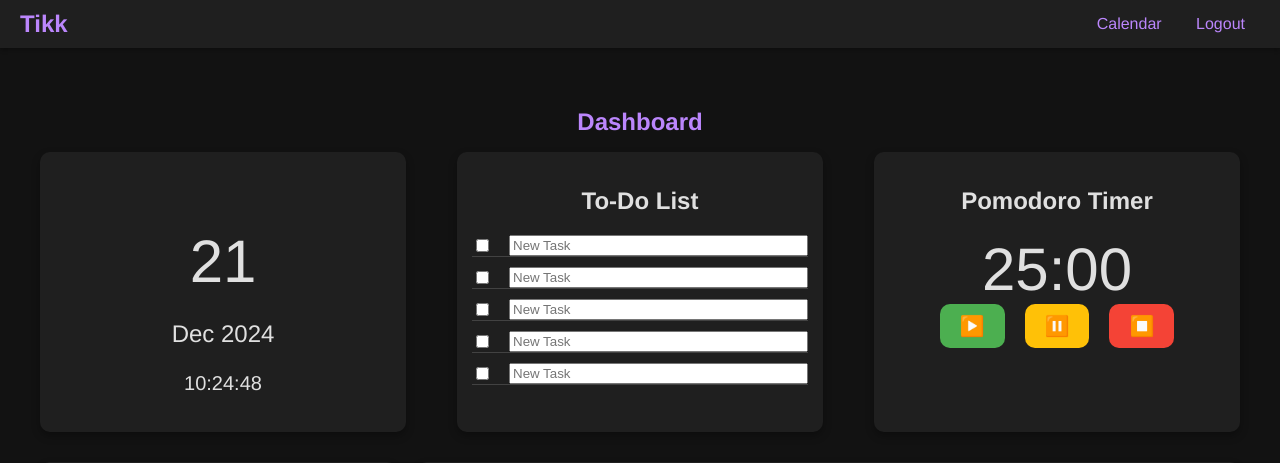
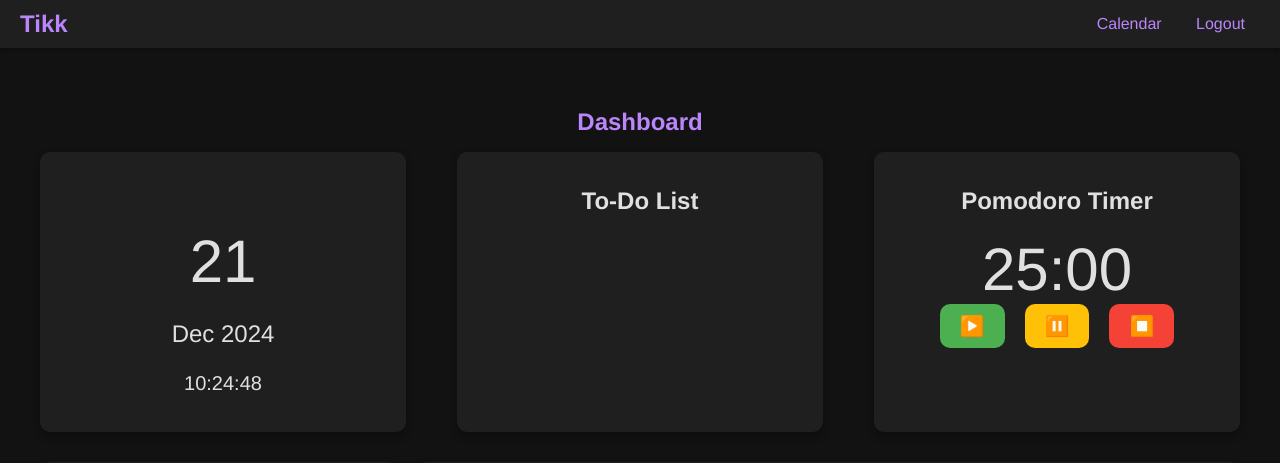
Before and after one commit to xeena26/ProjectTikk, a Flask app: page /dashboard in a window 1280 px wide. Shown: the top 463 px of the page. Run offline with Flask 3, Linux system fonts and the light colour scheme; a user stored in the database is signed in.

Commit message:
empty to-do list

```diff
--- a/main.py
+++ b/main.py
@@ -1,4 +1,4 @@
-from flask import Flask, render_template, request, redirect, url_for, flash
+from flask import Flask, render_template, request, redirect, url_for, flash, jsonify
 from flask_sqlalchemy import SQLAlchemy
 from flask_login import LoginManager, UserMixin, login_user, current_user, logout_user, login_required
 from flask_migrate import Migrate
@@ -51,7 +51,6 @@ def login():
             flash('Login Unsuccessful. Please check username and password', 'danger')
     return render_template('login.html', title='Login', form=form)
 
-
 @app.route('/dashboard', methods=['GET', 'POST'])
 @login_required
 def dashboard():
@@ -77,7 +76,6 @@ def register():
 @app.route('/calendar')
 @login_required
 def calendar():
-    # Render calendar.html
     return render_template('calendar.html')
 
 @app.route('/logout')
@@ -127,5 +125,17 @@ def delete_task(task_id):
     flash('Task deleted successfully!', 'success')
     return redirect(url_for('dashboard'))
 
+@app.route('/update_tasks', methods=['POST'])
+@login_required
+def update_tasks():
+    updated_tasks = request.json.get('tasks')
+    for updated_task in updated_tasks:
+        task = Task.query.get(updated_task['id'])
+        if task and task.user_id == current_user.id:
+            task.title = updated_task['title']
+            task.completed = updated_task['completed']
+    db.session.commit()
+    return jsonify({"status": "success"})
+
 if __name__ == '__main__':
     app.run(debug=True)
--- a/static/styles.css
+++ b/static/styles.css
@@ -147,23 +126,25 @@ footer {
     gap: 10px;
 }
 
-.task-item {
-    display: flex;
-    align-items: center;
-    justify-content: space-between;
-    border-bottom: 1px solid #424242;
-    /* Darker border */
+.task-item, .small-task-item {
+    background-color: #2e2e2e;
+    border: 1px solid #424242;
+    padding: 10px;
+    margin-bottom: 10px;
+    border-radius: 5px;
+    cursor: grab;
 }
 
-.task-item input[type="checkbox"] {
+.task-item input[type="checkbox"], .small-task-item input[type="checkbox"] {
     margin-right: 10px;
 }
 
-.task-item input[type="text"] {
+.task-item input[type="text"], .small-task-item input[type="text"] {
     flex-grow: 1;
-    /* Allow the text input to take up remaining space */
+    background-color: #333333;
+    border: 1px solid #424242;
+    color: #e0e0e0;
     margin-left: 10px;
-    /* Add some space between checkbox and text input */
 }
 
 .hourly-task {
--- a/templates/dashboard.html
+++ b/templates/dashboard.html
@@ -9,6 +9,7 @@
 </head>
 
 <body>
+    <header>
         <nav class="navbar">
             <div class="navbar-logo">Tikk</div>
             <div class="navbar-links">
@@ -16,42 +17,42 @@
                 <a href="{{ url_for('login') }}">Logout</a>
             </div>
         </nav>
+    </header>
 
-    <div class="container">
+    <main class="container">
         <h1>Dashboard</h1>
-        <main id="main-content">
+        <section id="main-content">
             <section id="top-row" class="row">
-                <section id="date-box" class="card">
+                <div id="date-box" class="card">
                     <p id="today-date" class="date-large"></p>
                     <p id="today-month-year" class="date-small"></p>
                     <p id="current-time" class="time"></p>
-                </section>
-                <section id="todo-list" class="card">
+                </div>
+                <div id="todo-list" class="card">
                     <h2>To-Do List</h2>
-                    <form action="{{ url_for('add_task') }}" method="POST" class="task-form">
-                        {% for i in range(5) %}
-                        <div class="task-item" draggable="true" ondragstart="drag(event)" data-id="{{i}}">
-                            <input type="checkbox" name="task_{{i}}">
-                            <input type="text" name="title_{{i}}" placeholder="New Task"
-                                onkeypress="storeInput(event, this)">
+                    <form id="task-form" action="{{ url_for('add_task') }}" method="POST" class="task-form">
+                        {% for task in tasks %}
+                        <div class="task-item" draggable="true" data-id="{{ task.id }}">
+                            <input type="checkbox" name="task_{{ task.id }}" {% if task.completed %}checked{% endif %}>
+                            <input type="text" name="title_{{ task.id }}" value="{{ task.title }}" placeholder="New Task">
                         </div>
                         {% endfor %}
                     </form>
-                </section>
-                <section id="pomodoro-timer" class="card">
+                </div>
+                <div id="pomodoro-timer" class="card">
                     <h2>Pomodoro Timer</h2>
                     <div class="timer-container">
                         <div class="timer" id="time">25:00</div>
                         <div class="timer-buttons">
-                            <button class="button start-button" id="start">▶️</button>
-                            <button class="button pause-button" id="pause">⏸️</button>
-                            <button class="button reset-button" id="reset">⏹️</button>
+                            <button class="button start-button" id="start" aria-label="Start Timer">▶️</button>
+                            <button class="button pause-button" id="pause" aria-label="Pause Timer">⏸️</button>
+                            <button class="button reset-button" id="reset" aria-label="Reset Timer">⏹️</button>
+                        </div>
                     </div>
                 </div>
             </section>
-            </section>
             <section id="bottom-row" class="row">
-                <aside id="hourly-todo-container" class="card" ondrop="drop(event)" ondragover="allowDrop(event)">
+                <aside id="hourly-todo-container" class="card">
                     <h2>Hourly To-Do</h2>
                     <div id="hourly-tasks">
                         {% for hour in ['12 AM', '1 AM', '2 AM', '3 AM', '4 AM', '5 AM', '6 AM', '7 AM', '8 AM', '9 AM',
@@ -59,8 +60,7 @@
                         PM', '10 PM', '11 PM'] %}
                         <div class="hourly-task">
                             <label for="hour-{{ hour }}">{{ hour }}:</label>
-                            <input type="text" id="hour-{{ hour }}" name="hour-{{ hour }}" ondrop="dropOnInput(event)"
-                                ondragover="allowDrop(event)">
+                            <input type="text" id="hour-{{ hour }}" name="hour-{{ hour }}">
                         </div>
                         {% endfor %}
                     </div>
@@ -77,7 +77,7 @@
                             </div>
                             <form class="small-task-form">
                                 {% for j in range(3) %}
-                                <div class="small-task-item">
+                                <div class="small-task-item" draggable="true" data-id="{{i}}-{{j}}">
                                     <input type="checkbox" name="small_task_{{i}}_{{j}}">
                                     <input type="text" name="small_title_{{i}}_{{j}}" placeholder="Sub-task {{j+1}}">
                                 </div>
@@ -89,22 +89,19 @@
                 </section>
             </section>
 
-            <!-- Side by Side Containers -->
             <div class="side-by-side">
-                <!-- Container around Idea Overflow -->
                 <section id="idea-overflow" class="card idea-overflow">
                     <h2>Idea Overflow</h2>
                     <p>Your overflow of ideas here...</p>
                 </section>
 
-                <!-- Container around For Tomorrow -->
                 <section id="for-tomorrow" class="card for-tomorrow">
                     <h2>For Tomorrow</h2>
                     <p>Your tasks for tomorrow here...</p>
                 </section>
             </div>
+        </section>
     </main>
-    </div>
 
     <footer>
         &copy; 2024 Tikk. All rights reserved.
@@ -133,10 +130,15 @@
                 const now = new Date();
                 const currentHour = now.getHours();
                 const allInputs = document.querySelectorAll('#hourly-tasks input[type="text"]');
-                allInputs.forEach((input, index) => {
+                allInputs.forEach((input) => {
                     const label = input.previousElementSibling;
-                    const hour = parseInt(label.innerText.split(' ')[0]) % 12 + (label.innerText.includes('PM') ? 12 : 0);
-                    if (hour === currentHour || (hour === 0 && currentHour === 12)) {
+                    let hour = parseInt(label.innerText.split(' ')[0]);
+                    if (label.innerText.includes('PM') && hour != 12) {
+                        hour += 12;
+                    } else if (label.innerText.includes('AM') && hour == 12) {
+                        hour = 0;
+                    }
+                    if (hour === currentHour) {
                         input.classList.add('highlight');
                     } else {
                         input.classList.remove('highlight');
@@ -201,19 +203,61 @@
         updateTimer(); // Initialize the timer display
 
         // Drag and Drop Functionality
-        function allowDrop(event) {
-            event.preventDefault();
+        function handleDragStart(e) {
+            e.target.classList.add('dragging');
+            e.dataTransfer.setData('text/html', e.target.outerHTML);
         }
 
-        function drag(event) {
-            event.dataTransfer.setData("text/plain", event.target.querySelector('input[type="text"]').value);
+        function handleDragEnd(e) {
+            e.target.classList.remove('dragging');
         }
 
-        function dropOnInput(event) {
-            event.preventDefault();
-            const data = event.dataTransfer.getData("text/plain");
-            event.target.value = data;
+        function handleDrop(e) {
+            e.preventDefault();
+            const data = e.dataTransfer.getData('text/html');
+            e.target.classList.remove('drop-target');
+            const newElement = document.createElement('div');
+            newElement.innerHTML = data;
+            const draggableElement = newElement.firstChild;
+            draggableElement.classList.remove('dragging');
+            draggableElement.addEventListener('dragstart', handleDragStart);
+            draggableElement.addEventListener('dragend', handleDragEnd);
+            e.target.closest('.task-form').appendChild(draggableElement);
+
+            // Update the task order on the server
+            const updatedTasks = Array.from(document.querySelectorAll('.task-item')).map(item => ({
+                id: parseInt(item.dataset.id),
+                title: item.querySelector('input[type="text"]').value,
+                completed: item.querySelector('input[type="checkbox"]').checked
+            }));
+            fetch('/update_tasks', {
+                method: 'POST',
+                headers: {
+                    'Content-Type': 'application/json'
+                },
+                body: JSON.stringify({ tasks: updatedTasks })
+            });
         }
+
+        function handleDragOver(e) {
+            e.preventDefault();
+            e.target.classList.add('drop-target');
+        }
+
+        function handleDragLeave(e) {
+            e.target.classList.remove('drop-target');
+        }
+
+        document.querySelectorAll('.task-item, .small-task-item').forEach(item => {
+            item.addEventListener('dragstart', handleDragStart);
+            item.addEventListener('dragend', handleDragEnd);
+        });
+
+        document.querySelectorAll('.task-form, .small-task-form').forEach(form => {
+            form.addEventListener('dragover', handleDragOver);
+            form.addEventListener('dragleave', handleDragLeave);
+            form.addEventListener('drop', handleDrop);
+        });
 
         // Store input value when pressing enter
         function storeInput(event, input) {
```
Also changed, not shown: other parts of static/styles.css (+8 -145 lines). Lines whose indentation alone changed are shown as unchanged.
